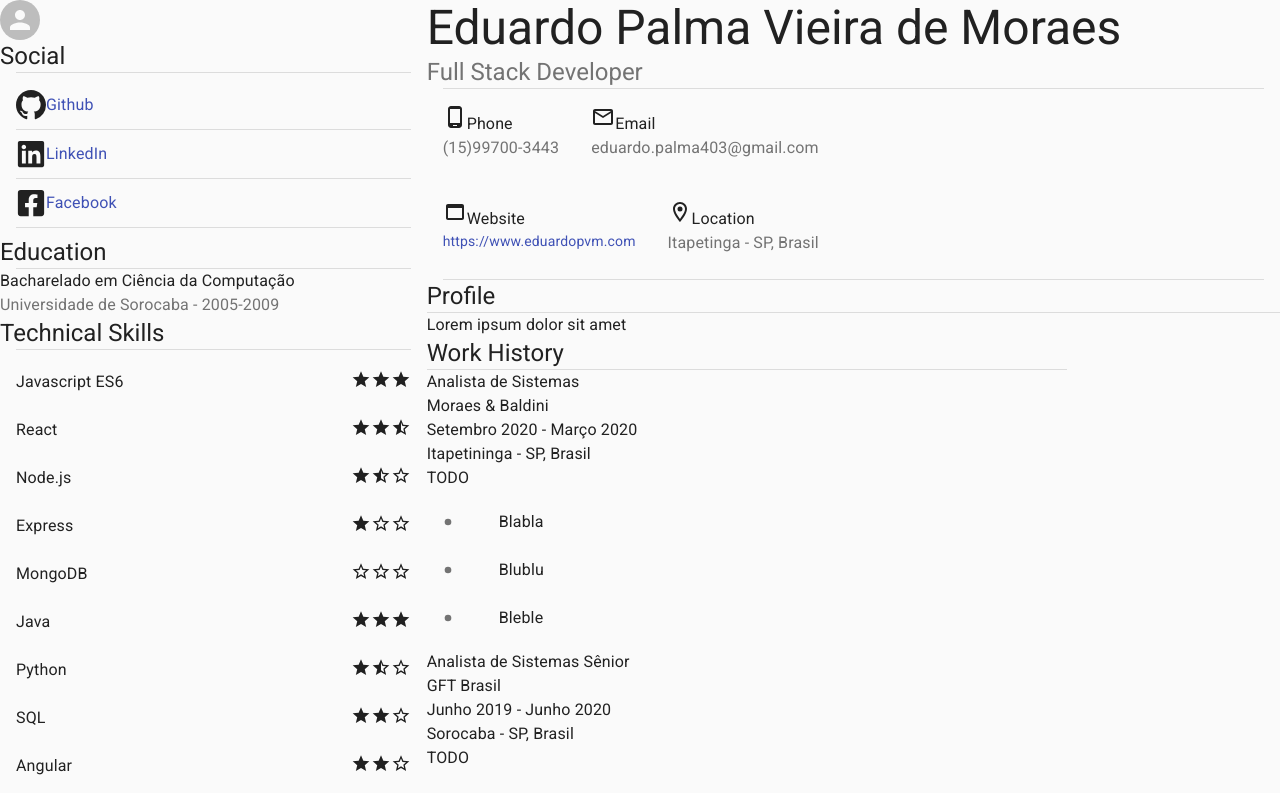
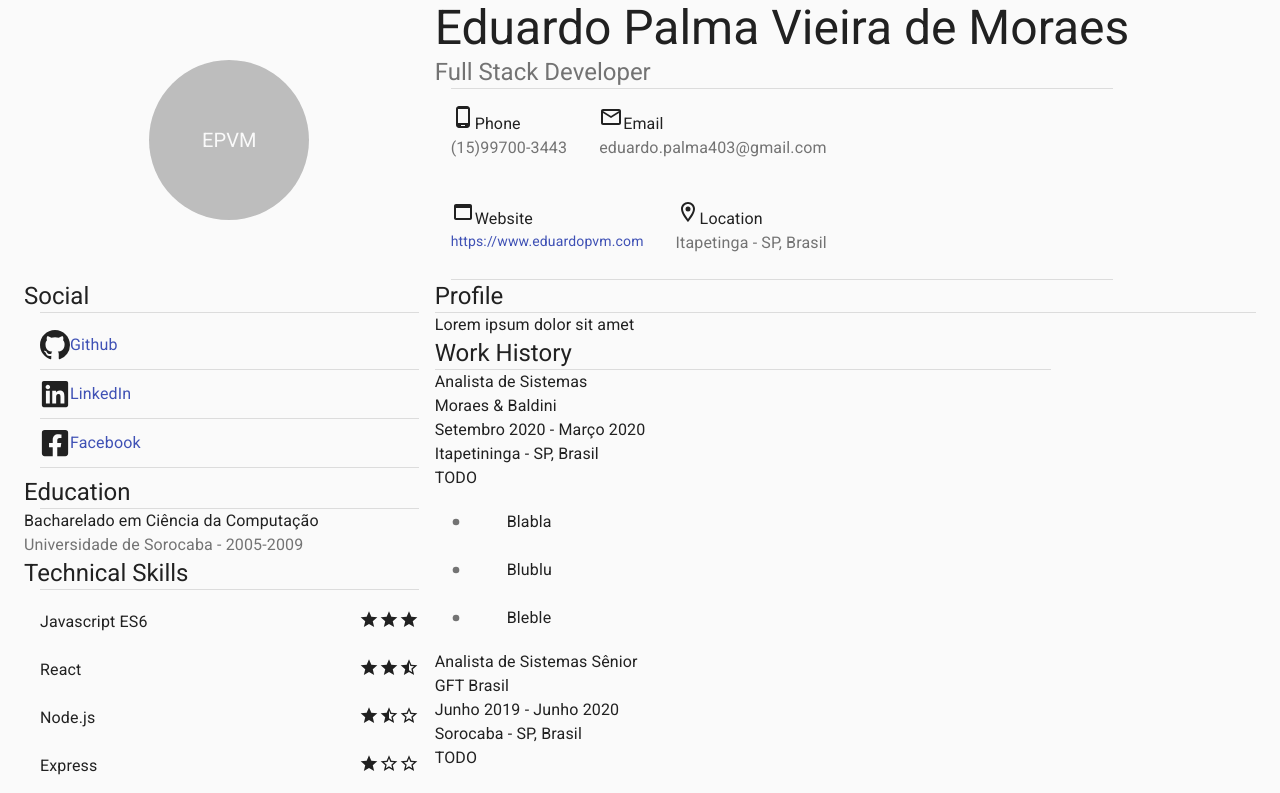
Before and after one commit to eduardopvm/react-cv, a React (Create React App) app: page / in a window 1280 px wide. Shown: the top 793 px of the page. Built offline with nearby package versions, Linux system fonts and the light colour scheme.

Commit message:
fucking around with the header layout

```diff
--- a/src/Layout.js
+++ b/src/Layout.js
@@ -1,21 +1,53 @@
+import Container from "@material-ui/core/Container";
 import Grid from "@material-ui/core/Grid";
 import Avatar from "@material-ui/core/Avatar";
+import { makeStyles } from "@material-ui/core/styles";
 
 import Header from "./Header";
 import Sidebar from "./Sidebar";
 import MainContent from "./MainContent";
 
+const useStyles = makeStyles((theme) => ({
+  root: {
+    display: "flex",
+    "& > *": {
+      margin: theme.spacing(1),
+    },
+  },
+  small: {
+    width: theme.spacing(7),
+    height: theme.spacing(7),
+  },
+  large: {
+    width: theme.spacing(20),
+    height: theme.spacing(20),
+  },
+}));
+
 export default function Layout(props) {
+  const classes = useStyles();
+
   return (
+    <Container fixed>
+      {/* Full page grid container */}
       <Grid container>
+        <Grid container item xs={4}>
+          <Grid container item justify="center" alignItems="center">
+            <Avatar alt="Foto do Perfil" className={classes.large}>
+              EPVM
+            </Avatar>
+          </Grid>
+        </Grid>
+        <Grid container item xs={8}>
+          <Header data={props.data.contact} />
+        </Grid>
         <Grid item xs={4}>
-        <Avatar></Avatar>
           <Sidebar data={props.data} />
         </Grid>
         <Grid item xs={8}>
-        <Header data={props.data.contact} />
           <MainContent data={props.data} />
         </Grid>
       </Grid>
+    </Container>
   );
 }
```
Lines whose indentation alone changed are shown as unchanged.
